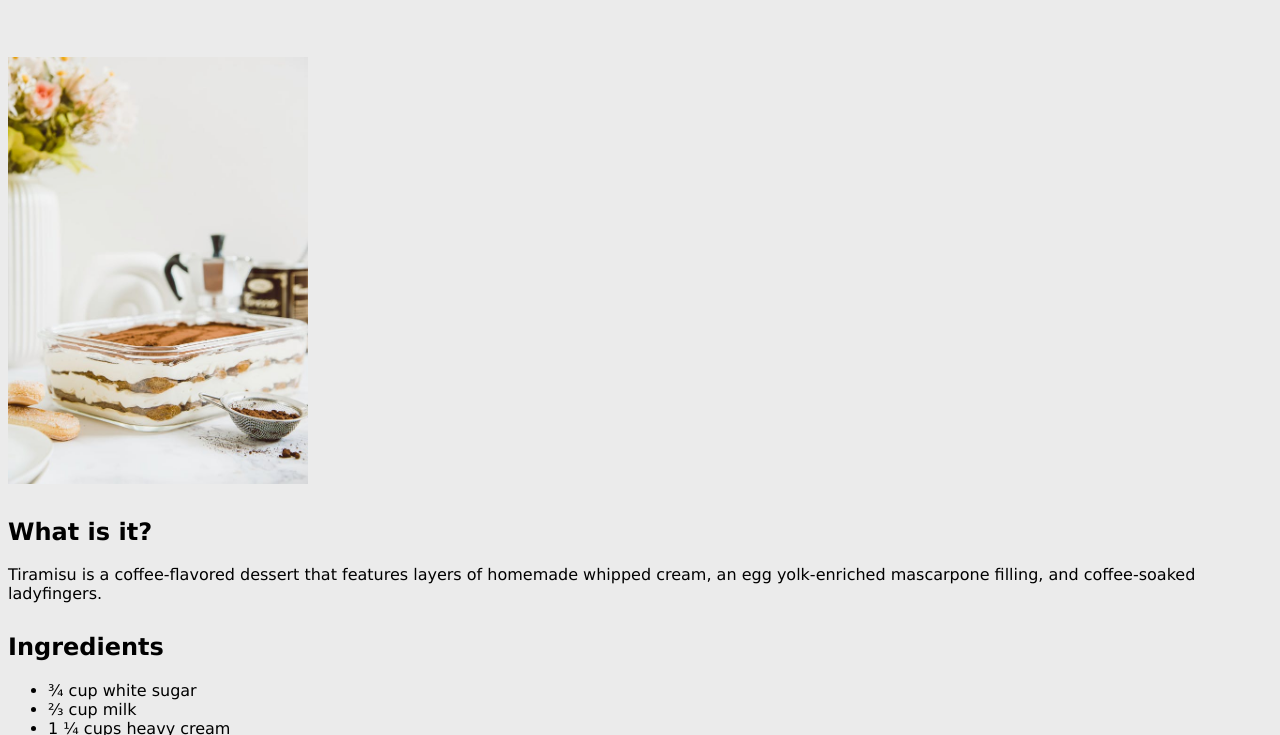
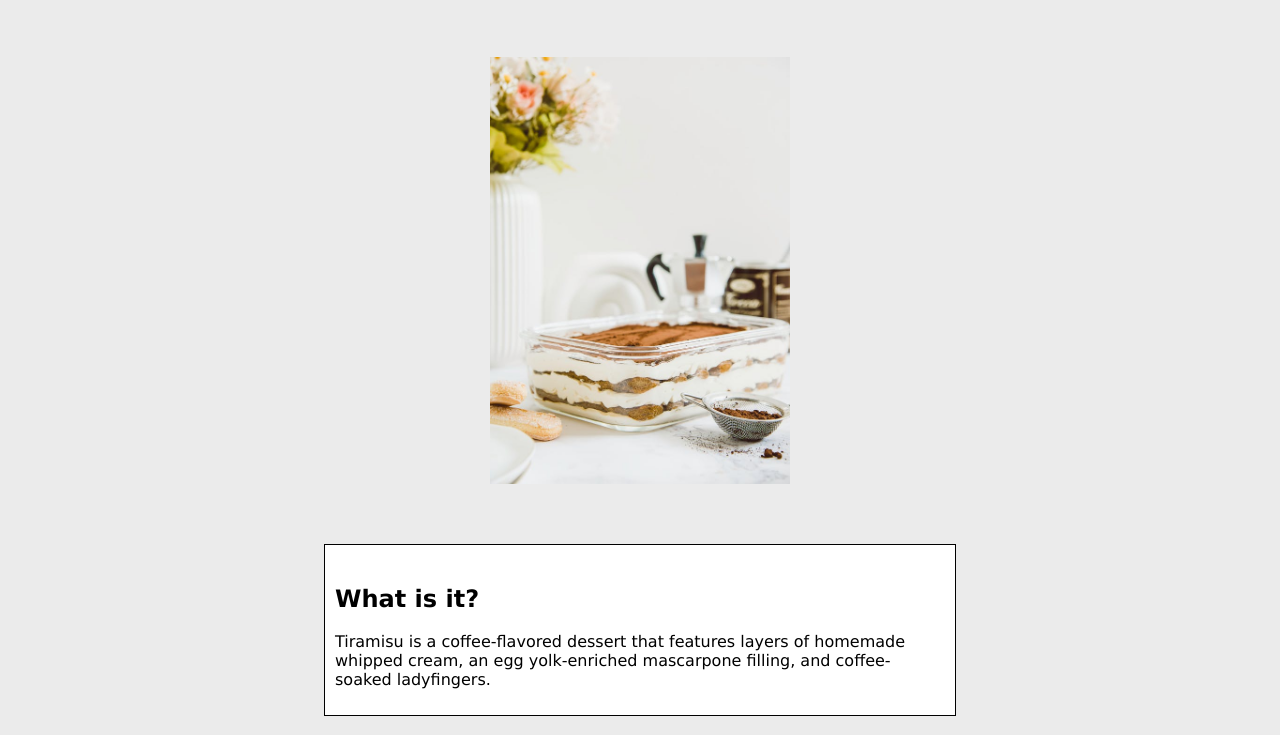
Before and after one commit to 0xDalia/odin-recipes, a plain HTML site: page recipes/tiramisu.html in a window 1280 px wide. Shown: the part 62-797 px from the top of the page. Drawn offline with Linux system fonts and the light colour scheme.

Commit message:
Apply styles to all recipes pages

```diff
--- a/recipes/tiramisu.html
+++ b/recipes/tiramisu.html
@@ -6,15 +6,17 @@
         <link href="../styles.css" rel="stylesheet">
     </head>
 
-    <body>
+        <div class="content">
             <h1>Tiramisu</h1>
 
             <!-- Image of the finish recipe -->
-        <img src="../img/tiramisu.jpg" alt="a tiramisu picture" width="300px">
+            <img src="../img/tiramisu.jpg" alt="a tiramisu picture" width="300px" class="illustration">
                 <!-- Small description -->
+                 <div class="about">
                 <h2>What is it?</h2>
                     <p>Tiramisu is a coffee-flavored dessert that features layers of homemade whipped cream,
                     an egg yolk-enriched mascarpone filling, and coffee-soaked ladyfingers.</p>
+                    </div>
                 <!-- Ingredients with an ul -->
                 <h2>Ingredients</h2>
                     <ul>
@@ -53,6 +55,6 @@
             <ul>
                 <li><a href="../index.html">Home</a></li>
             </ul>
-
+        </div>
     </body>
 </html>
```
Also changed, not shown: recipes/crepes.html (+5 -2 lines). Lines whose indentation alone changed are shown as unchanged.
